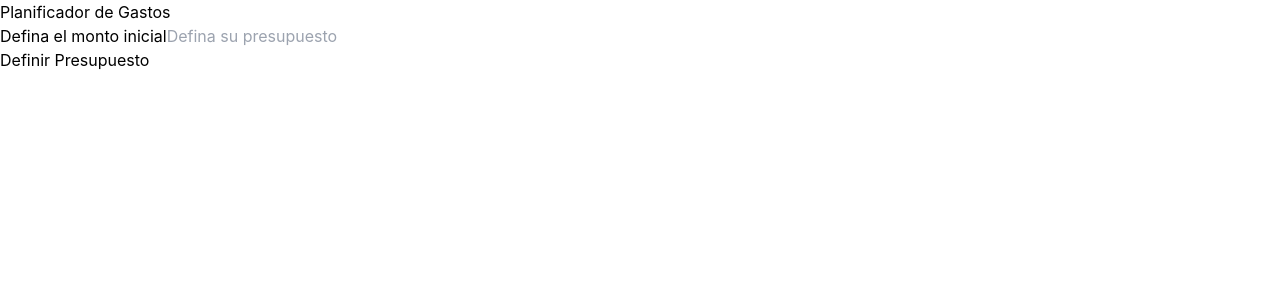
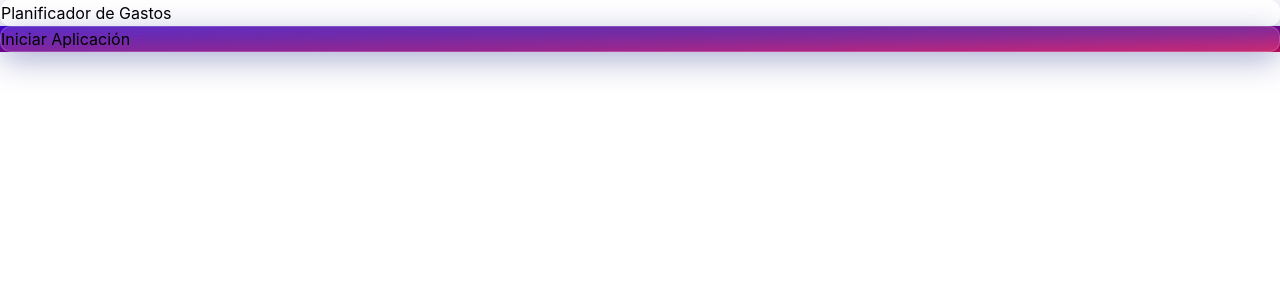
Before and after one commit to Renzo2O99/Proyecto--Expense-Tracking, a React (Vite) app: page / in a window 1280 px wide. Shown: the top 300 px of the page. Built offline with nearby package versions, Linux system fonts and the light colour scheme.

Commit message:
Actualización a la versión "1.0.1"

```diff
--- a/src/App.tsx
+++ b/src/App.tsx
@@ -1,13 +1,15 @@
+"use client"
+
 import { useEffect, useMemo } from "react"
-import { BudgetForm } from "./components/BudgetForm"
+import { motion, AnimatePresence } from "framer-motion"
 import { useBudget } from "./hooks/useBudget"
 import { BudgetTracker } from "./components/BudgetTracker"
 import ExpenseModal from "./components/ExpenseModal"
 import { ExpenseList } from "./components/ExpenseList"
 import { FilterByCategory } from "./components/FilterByCategory"
+import BudgetModal from "./components/BudgetModal"
 
 function App() {
-
   const { state } = useBudget()
 
   const isValidBudget = useMemo(() => state.budget > 0, [state.budget])
@@ -18,26 +20,72 @@ function App() {
   }, [state])
 
   return (
-    <>
-      <header className="bg-blue-600 py-8 max-h-72">
-        <h1 className="uppercase text-center px-8 font-black text-2xl text-white md:p-0 md:text-4xl">
+    <div className="relative min-h-screen">
+      <motion.header
+        className={`${isValidBudget ? 'bg-blue-600' : 'glass-header absolute top-0 left-0 right-0 z-10' }`}
+
+        initial={{ opacity: 0, y: -50 }}
+        animate={{ opacity: 1, y: 0 }}
+        transition={{ duration: 0.5 }}
+      >
+        <motion.h1
+          className={`uppercase text-center px-8 py-8 font-black text-2xl text-white md:p-8 md:text-4xl`}
+          initial={{ scale: 0.8, opacity: 0 }}
+          animate={{ scale: 1, opacity: 1 }}
+          transition={{ delay: 0.2, duration: 0.5 }}
+        >
           Planificador de Gastos
-        </h1>
-      </header>
+        </motion.h1>
+      </motion.header>
 
-      <div className="max-w-4xl mx-auto bg-white shadow-lg rounded-lg mt-10 py-10 md:p-10">
-        {isValidBudget ? <BudgetTracker />  : <BudgetForm/>}
+      <motion.div
+        className={`relative bg-white shadow-lg ${isValidBudget ? 'mt-10 rounded-lg' : 'background-home min-h-screen flex items-center justify-center'}`}
+        initial={{ opacity: 0, y: 20 }}
+        animate={{ opacity: 1, y: 0 }}
+        transition={{ delay: 0.3, duration: 0.5 }}
+      >
+        {isValidBudget ? <BudgetTracker /> : <BudgetModal />}
+      </motion.div>
 
-      </div>
-
-      {isValidBudget && (
-        <main className="max-w-3xl mx-auto py-10">
-          {state.expense.length > 0 ? <FilterByCategory /> : ''}
-          <ExpenseList />
-          <ExpenseModal />
-        </main>
-      )}
-    </>
+      <AnimatePresence>
+        {isValidBudget && (
+          <motion.main
+            className="max-w-3xl mx-auto py-10"
+            initial={{ opacity: 0, y: 50 }}
+            animate={{ opacity: 1, y: 0 }}
+            exit={{ opacity: 0, y: 50 }}
+            transition={{ delay: 0.4, duration: 0.5 }}
+          >
+            <AnimatePresence>
+              {state.expense.length > 0 && (
+                <motion.div
+                  initial={{ opacity: 0, y: 20 }}
+                  animate={{ opacity: 1, y: 0 }}
+                  exit={{ opacity: 0, y: -20 }}
+                  transition={{ duration: 0.3 }}
+                >
+                  <FilterByCategory />
+                </motion.div>
+              )}
+            </AnimatePresence>
+            <motion.div
+              initial={{ opacity: 0, y: 20 }}
+              animate={{ opacity: 1, y: 0 }}
+              transition={{ delay: 0.5, duration: 0.5 }}
+            >
+              <ExpenseList />
+            </motion.div>
+            <motion.div
+              initial={{ opacity: 0, y: 20 }}
+              animate={{ opacity: 1, y: 0 }}
+              transition={{ delay: 0.6, duration: 0.5 }}
+            >
+              <ExpenseModal />
+            </motion.div>
+          </motion.main>
+        )}
+      </AnimatePresence>
+    </div>
   )
 }
 
--- a/src/components/BudgetForm.tsx
+++ b/src/components/BudgetForm.tsx
@@ -4,7 +4,7 @@ import { useBudget } from "../hooks/useBudget"
 export const BudgetForm = () => {
 
   const [budget, setBudget] = useState<number>(0)
-  const { dispatch } = useBudget()
+  const { state, dispatch } = useBudget()
 
   const handleChange = (e: React.ChangeEvent<HTMLInputElement>) => {
     setBudget(e.target.valueAsNumber)
@@ -17,17 +17,15 @@ export const BudgetForm = () => {
   const handleSubmit = (e: React.FormEvent<HTMLFormElement>) => {
     e.preventDefault()
 
-    dispatch({
-      type: 'add-budget',
-      payload: {budget}
-    })
+    state.budget === 0 ? dispatch({type: 'add-budget', payload: {budget}}) :
+    dispatch({ type: 'update-budget', payload: { budgetUpdate: budget } });
   }
 
   return (
     <form onSubmit={handleSubmit} className="flex flex-col max-w-xs mx-auto space-y-5">
-      <div className="flex flex-col space-y-5">
-        <label htmlFor="budget" className="text-2xl text-blue-600 font-bold text-center md:text-3xl">
-          Defina el monto inicial
+      <div className="flex flex-col space-y-8">
+        <label htmlFor="budget" className="text-2xl text-blue-600 font-bold text-center pb-4 md:text-3xl">
+          {state.budget === 0 ? 'Defina el monto inicial' : 'Actualice el monto'}
         </label>
 
         <input
@@ -36,16 +34,17 @@ export const BudgetForm = () => {
           type="number"
           value={budget === 0 ? "" : budget}
           onChange={handleChange}
-          className="w-[95%] mx-auto bg-white border-2 border-gray-200 rounded-md p-2"
-          placeholder="Defina su presupuesto"
+          className="w-[95%] mx-auto bg-white border-2 border-gray-200 rounded-md p-2 mt-12 text-center"
+          min="0"
+          placeholder={state.budget === 0 ? "Defina su presupuesto" : "Actualice su presupuesto"}
         />
       </div>
 
       <input
         type="submit"
         disabled={isValid}
-        value="Definir Presupuesto"
-        className="bg-blue-600 hover:bg-blue-700 cursor-pointer w-full p-2 text-white font-black uppercase rounded-lg disabled:opacity-50"
+        value={state.budget === 0 ? "Añadir Presupuesto" : "Actualizar Presupuesto"}
+        className="bg-blue-600 hover:bg-blue-700 cursor-pointer p-2 text-white font-black uppercase rounded-lg disabled:opacity-50"
       />
     </form>
   )
--- /dev/null
+++ b/src/components/BudgetModal.tsx
@@ -0,0 +1,73 @@
+import { Fragment } from 'react'
+import { Dialog, Transition } from '@headlessui/react'
+import { useBudget } from '../hooks/useBudget'
+import { BudgetForm } from './BudgetForm'
+import { motion } from 'framer-motion'
+
+export default function BudgetModal() {
+
+  const { state, dispatch } = useBudget()
+
+  return (
+    <>
+      {state.budget === 0 ? (
+        <div className="glass-header flex items-center justify-center">
+          <motion.button
+            onClick={() => dispatch({type: 'show-modal-budget'})}
+            className="px-6 py-2 text-lg font-semibold text-white rounded-xl"
+            whileHover={{ scale: 1.05 }}
+            whileTap={{ scale: 0.95 }}
+            initial={{ opacity: 0, y: 50 }}
+            animate={{ opacity: 1, y: 0 }}
+            transition={{
+              type: "spring",
+              stiffness: 400,
+              damping: 10
+            }}>
+            Iniciar Aplicación
+          </motion.button>
+        </div>
+      ) : (
+        <button
+          type="button"
+          onClick={() => dispatch({type: 'show-modal-budget'})}
+          className="bg-lime-500 w-2/3 mt-4 py-3 px-2 text-white uppercase font-bold rounded-lg hover:bg-lime-600">
+          Añadir Monto Adicional
+        </button>
+      )}
+
+      <Transition appear show={state.budgetModal} as={Fragment}>
+        <Dialog as="div" className="relative z-10" onClose={() => dispatch({type: 'close-modal-budget'})}>
+          <Transition.Child
+            as={Fragment}
+            enter="ease-out duration-300"
+            enterFrom="opacity-0"
+            enterTo="opacity-100"
+            leave="ease-in duration-200"
+            leaveFrom="opacity-100"
+            leaveTo="opacity-0"
+          >
+            <div className="fixed inset-0 bg-black bg-opacity-75" />
+          </Transition.Child>
+
+          <div className="fixed inset-0 overflow-y-auto">
+            <div className="flex min-h-full items-center justify-center p-8 text-center">
+              <Transition.Child
+                as={Fragment}
+                enter="ease-out duration-300"
+                enterFrom="opacity-0 scale-95"
+                enterTo="opacity-100 scale-100"
+                leave="ease-in duration-200"
+                leaveFrom="opacity-100 scale-100"
+                leaveTo="opacity-0 scale-95">
+                <Dialog.Panel className="grid items-center w-full h-[35vh] max-w-3xl transform overflow-hidden rounded-2xl bg-white p-4 text-left align-middle shadow-xl transition-all md:h-[50vh] md:w-1/2">
+                  <BudgetForm />
+                </Dialog.Panel>
+              </Transition.Child>
+            </div>
+          </div>
+        </Dialog>
+      </Transition>
+    </>
+  )
+}
--- a/src/components/FilterByCategory.tsx
+++ b/src/components/FilterByCategory.tsx
@@ -24,7 +24,7 @@ export const FilterByCategory = () => {
           onChange={handleChange}
           className="bg-slate-100 p-3 flex-1 rounded"
           id="category">
-            <option value="">
+            <option className="text-center" value="">
               --&gt; Todas las categorías &lt;--
             </option>
 
--- a/src/index.css
+++ b/src/index.css
@@ -11,6 +11,19 @@
   text-rendering: optimizeLegibility;
   -webkit-font-smoothing: antialiased;
   -moz-osx-font-smoothing: grayscale;
+}
+
+.glass-header {
+  background: rgba( 255, 255, 255, 0.15 );
+  box-shadow: 0 8px 32px 0 rgba( 31, 38, 135, 0.37 );
+  backdrop-filter: blur( 4px );
+  -webkit-backdrop-filter: blur( 4px );
+  border-radius: 10px;
+  border: 1px solid rgba( 255, 255, 255, 0.18 );
+}
+
+.background-home {
+  background-image: linear-gradient(to left top, #cc1253, #c0005f, #b2006a, #a00075, #8a007e, #800087, #740090, #63009a, #6000a7, #5a00b5, #5000c4, #4000d3);
 }
 
 /*** SWIPE LIST OVERRIDES **/
--- a/src/reducers/budget-reducer.ts
+++ b/src/reducers/budget-reducer.ts
@@ -3,6 +3,9 @@ import { Category, DraftExpense, Expense } from "../types/types";
 
 export type BudgetActions =
   | { type: 'add-budget', payload: { budget: number } }
+  | { type: 'update-budget', payload: { budgetUpdate: number } }
+  | { type: 'show-modal-budget' }
+  | { type: 'close-modal-budget' }
   | { type: 'show-modal' }
   | { type: 'close-modal' }
   | { type: 'add-expense', payload: { expense: DraftExpense } }
@@ -15,6 +18,7 @@ export type BudgetActions =
 export interface BudgetState {
   budget: number;
   modal: boolean;
+  budgetModal: boolean;
   expense: Expense[];
   editingId: Expense['id'];
   currentCategory: Category['id']
@@ -33,6 +37,7 @@ const localStorageExpense = (): Expense[] => {
 export const initialState: BudgetState = {
   budget: initialBudget(),
   modal: false,
+  budgetModal: false,
   expense: localStorageExpense(),
   editingId: '',
   currentCategory: ''
@@ -53,6 +58,30 @@ export const budgetReducer = (
     return {
       ...state,
       budget: action.payload.budget,
+      budgetModal: false
+    };
+  }
+
+  if (action.type === 'update-budget') {
+    return {
+      ...state,
+      budget: state.budget + action.payload.budgetUpdate, // Actualiza el presupuesto original
+      budgetModal: false,
+    };
+  }
+
+  if (action.type === 'show-modal-budget') {
+    return {
+      ...state,
+      budgetModal: true,
+    };
+  }
+
+  if (action.type === 'close-modal-budget') {
+    return {
+      ...state,
+      budgetModal: false,
+      editingId: ''
     };
   }
 
```
Also changed, not shown: src/components/BudgetTracker.tsx (+53 -7 lines), 6 other files (tests, documents, lock files or other folders).
